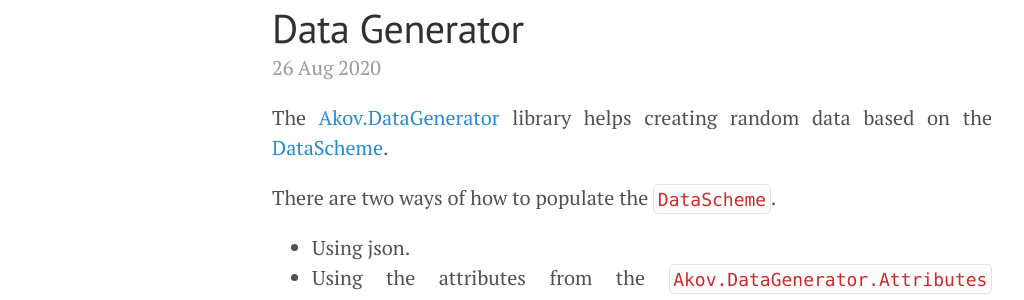
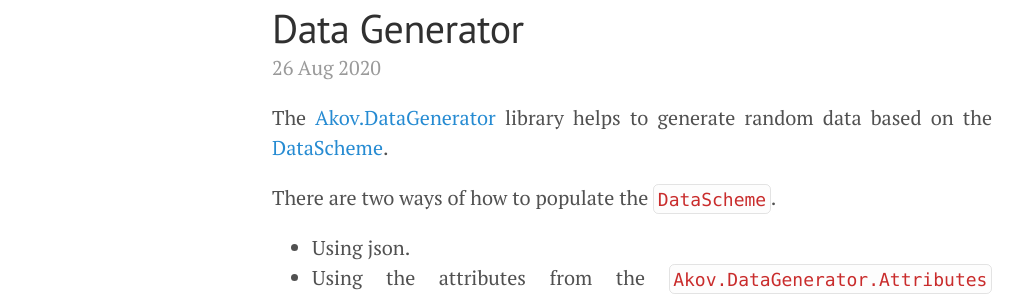
Before and after one commit to akovanev/kovanev.github.io, a Jekyll site: the page built from _posts/2020-08-26-Data-generator.md, in a window 1280 px wide and 900 px high. Shown: the part 129-429 px from the top of the window, without its empty margins (8-1032 px from the left). Built offline with Jekyll 4.4.1, drawn with Linux system fonts in a browser that asks for light colours.

Commit message:
dg text changes

```diff
--- a/_posts/2020-08-26-Data-generator.md
+++ b/_posts/2020-08-26-Data-generator.md
@@ -5,7 +5,7 @@ category: blogs
 tag: Data Generator
 ---
 
-The <a href="https://github.com/akovanev/DataGenerator/">Akov.DataGenerator</a> library helps creating random data based on the <a href="https://github.com/akovanev/DataGenerator/blob/master/Akov.DataGenerator/Scheme/DataScheme.cs">DataScheme</a>.
+The <a href="https://github.com/akovanev/DataGenerator/">Akov.DataGenerator</a> library helps to generate random data based on the <a href="https://github.com/akovanev/DataGenerator/blob/master/Akov.DataGenerator/Scheme/DataScheme.cs">DataScheme</a>.
 
 There are two ways of how to populate the `DataScheme`.
 * Using json.
```
